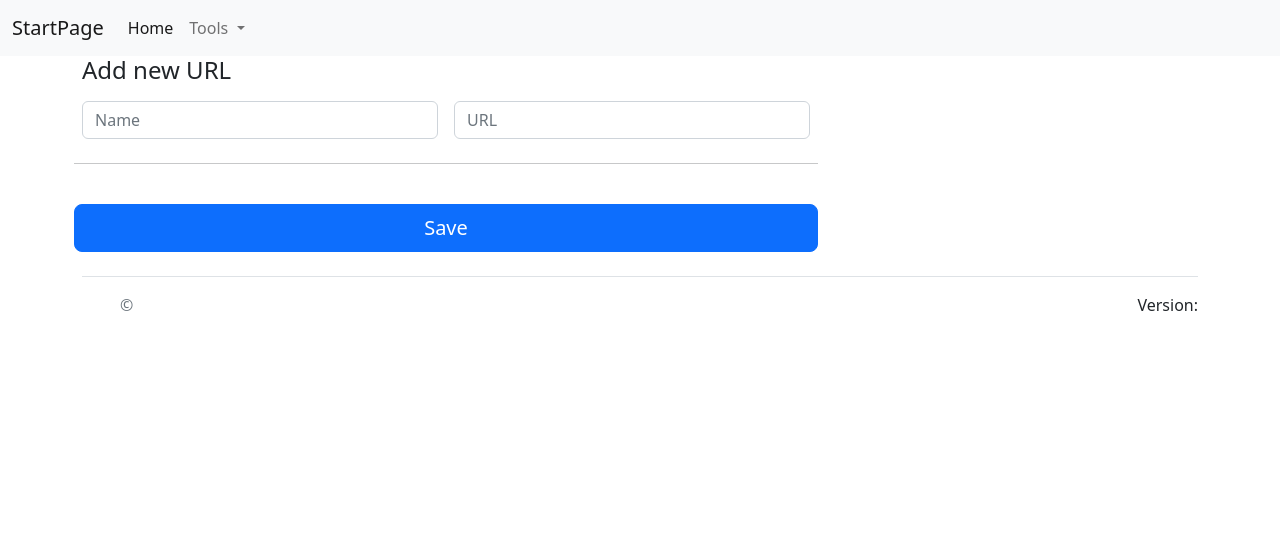
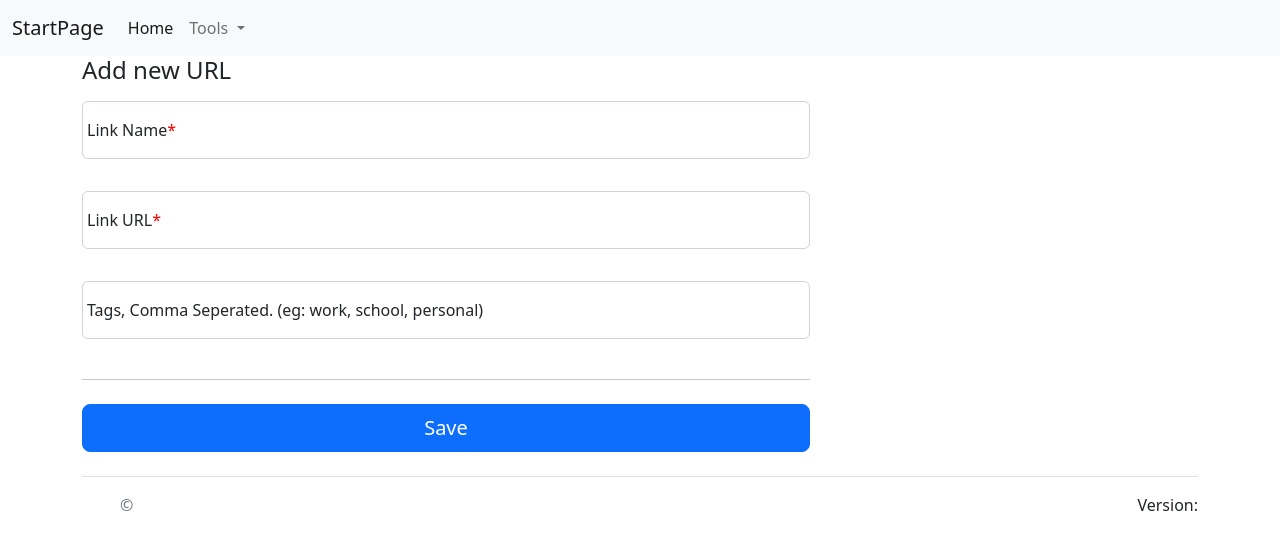
Before and after one commit to brandonleon/StartPage, a FastAPI app: page /add in a window 1280 px wide. Shown: the top 550 px of the page. Run offline with FastAPI, Linux system fonts and the light colour scheme; parts of the project's set-up code (start-up, migrations or seed data) failed here and were passed over; some libraries are stand-ins or nearby versions.

Commit message:
CSS to add required notice to required fields,
also updated CSS for Add page to accept tags.

```diff
--- a/templates/_header.html
+++ b/templates/_header.html
@@ -8,3 +8,9 @@
           integrity="sha384-Zenh87qX5JnK2Jl0vWa8Ck2rdkQ2Bzep5IDxbcnCeuOxjzrPF/et3URy9Bv1WTRi" crossorigin="anonymous">
     <title>StartPage - Links</title>
 </head>
+<style>
+    label.required:after {
+        content: "*";
+        color: red;
+    }
+</style>
--- a/templates/add.html
+++ b/templates/add.html
@@ -40,17 +40,17 @@
                 <h4 class="mb-3">Add new URL</h4>
                 <form action="/add" method="post" class="needs-validation" novalidate>
                     <div class="row g-3">
-            <div class="col-sm-6">
-              <input type="text" class="form-control" id="link_name" name="link_name" placeholder="Name" value="" required>
-              <div class="invalid-feedback">
-                Valid link name is required.
+                            <div class="form-floating mb-3">
+                                <input type="text" class="form-control" id="link_name" name="link_name" placeholder="Name">
+                                <label class="required" for="floatingInput">Link Name</label>
                             </div>
+                            <div class="form-floating mb-3">
+                                <input type="text" class="form-control" id="link_url" name="link_url" placeholder="URL">
+                                <label class="required" for="floatingPassword">Link URL</label>
                             </div>
-
-            <div class="col-sm-6">
-              <input type="text" class="form-control" id="link_url" name="link_url" placeholder="URL" value="" required>
-              <div class="invalid-feedback">
-                Valid link URL is required.
+                            <div class="form-floating mb-3">
+                                <input type="text" class="form-control" id="link_tags" name="link_tags" placeholder="tags">
+                                <label for="floatingPassword">Tags, Comma Seperated. (eg: work, school, personal)</label>
                             </div>
                         </div>
 
```
Lines whose indentation alone changed are shown as unchanged.
